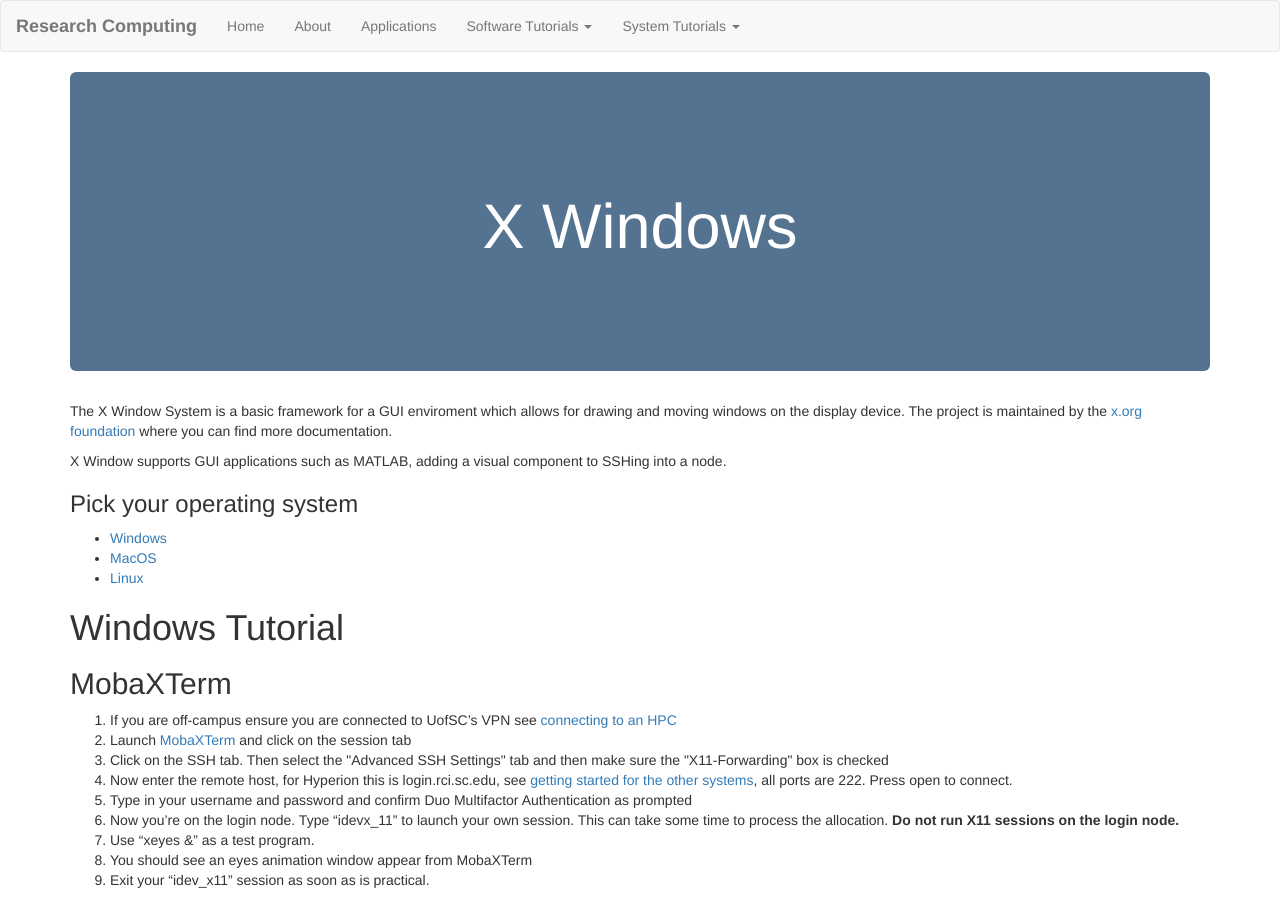
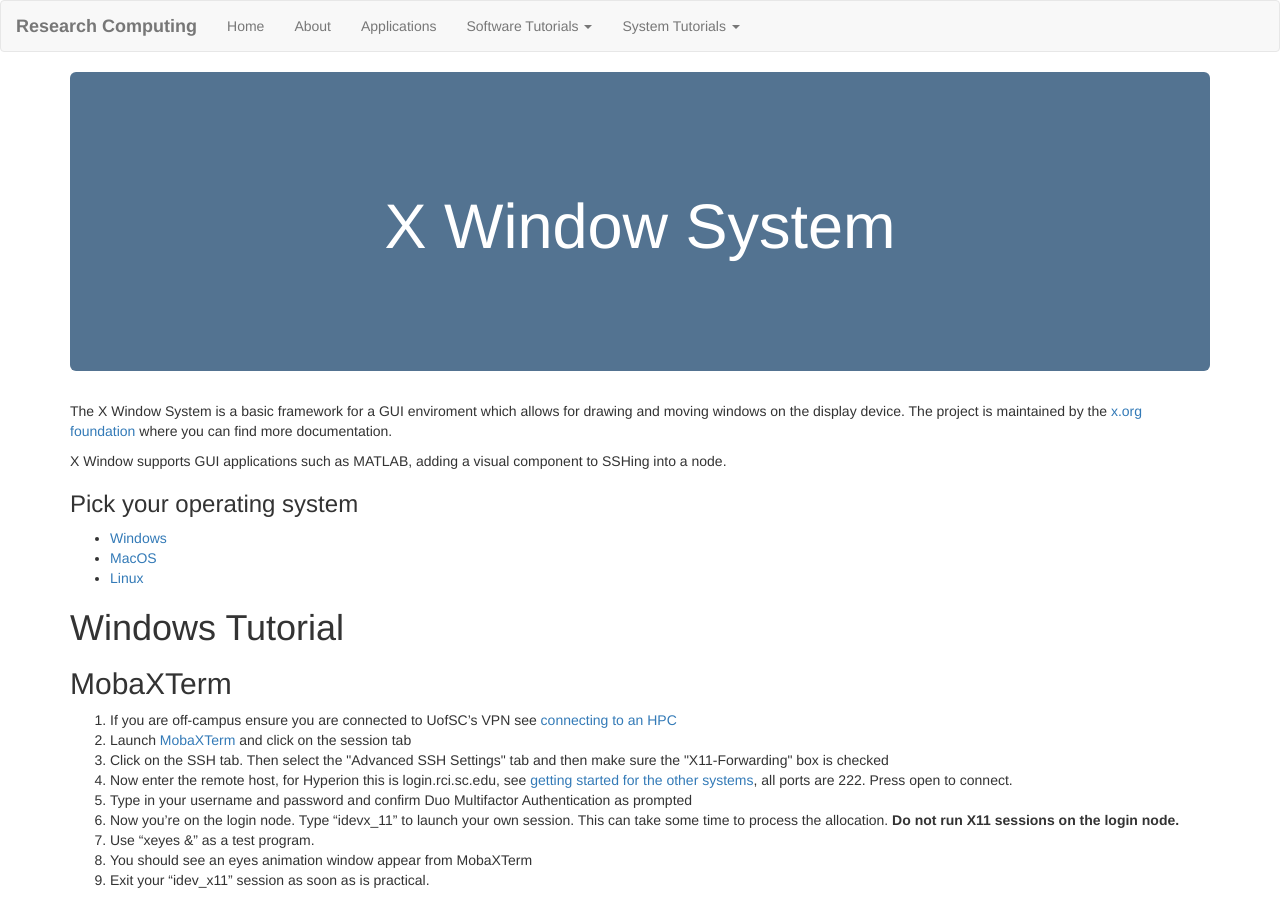
Before and after one commit to uofsc-rc/uofsc-rc.github.io, a Jekyll site: the page built from sys-tutorial/x-window.html, in a window 1280 px wide and 900 px high. Built offline with Jekyll 4.4.1, drawn with Linux system fonts in a browser that asks for light colours.

Commit message:
Update x-window.html

```diff
--- a/sys-tutorial/x-window.html
+++ b/sys-tutorial/x-window.html
@@ -1,11 +1,11 @@
 ---
 layout: default
-title: X Windows
+title: X Window
 ---
 <link rel="stylesheet" href="../css/main.css">
 <div class="container">
     <div class="jumbotron header-plain">
-        <h1>X Windows</h1>
+        <h1>X Window System</h1>
     </div>
     <p>The X Window System is a basic framework for a GUI enviroment which allows for drawing and moving windows on the display
         device. The project is maintained by the <a href="https://www.x.org/wiki/">x.org foundation</a> where you can
```
